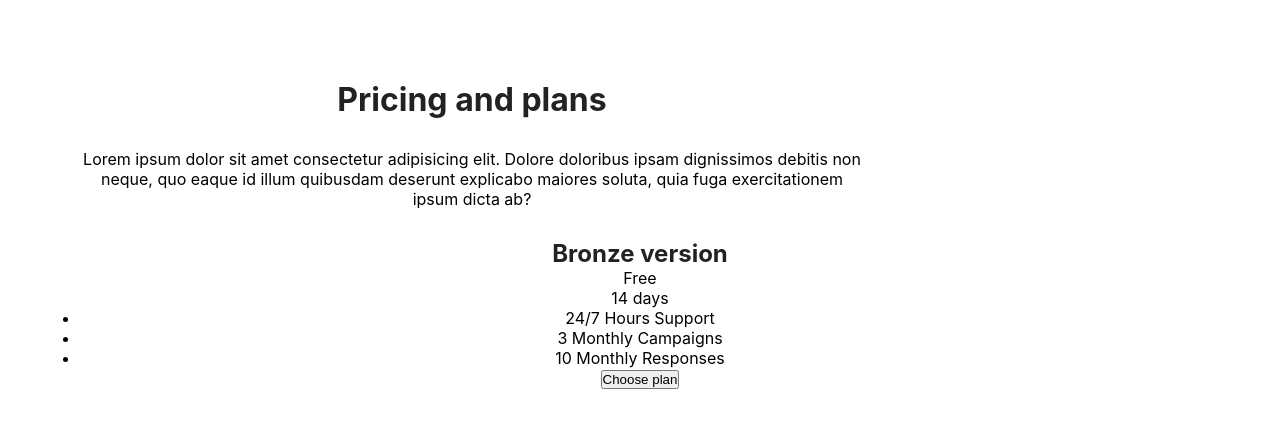
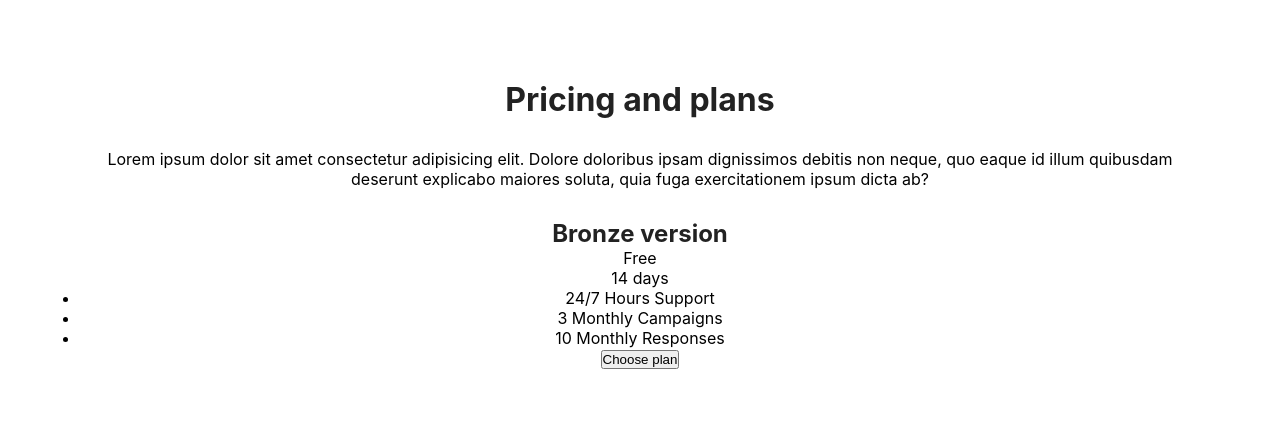
Before and after one commit to nerdi-caveman/pricing-plans, a React (Create React App) app: page / in a window 1280 px wide. Shown: the top 428 px of the page. Built offline with nearby package versions, Linux system fonts and the light colour scheme.

Commit message:
update test

```diff
--- a/src/App.css
+++ b/src/App.css
@@ -20,7 +20,7 @@ html{
 .App .title {
   text-align: center;
   width: 100%;
-  width: 70%;
+  /* width: 70%; */
 }
 
 .App .title h1 {
@@ -33,6 +33,9 @@ html{
   text-align: center;
 }
 
+.grid{
+  display: grid;
+}
 .App-link {
   color: #61dafb;
 }
```
